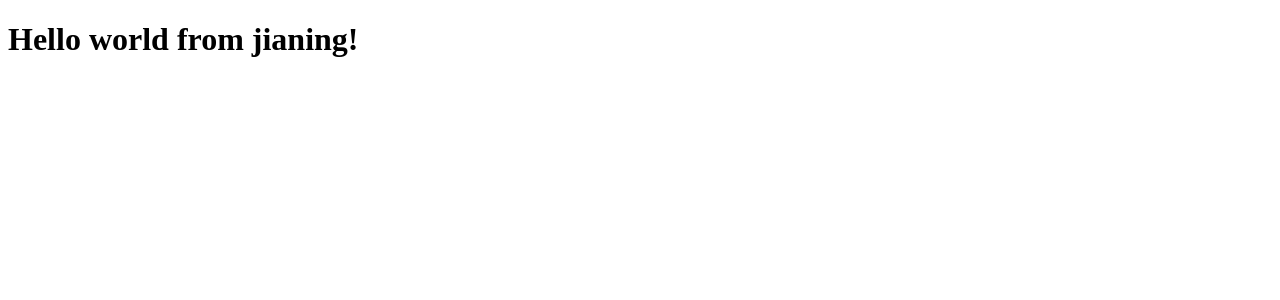
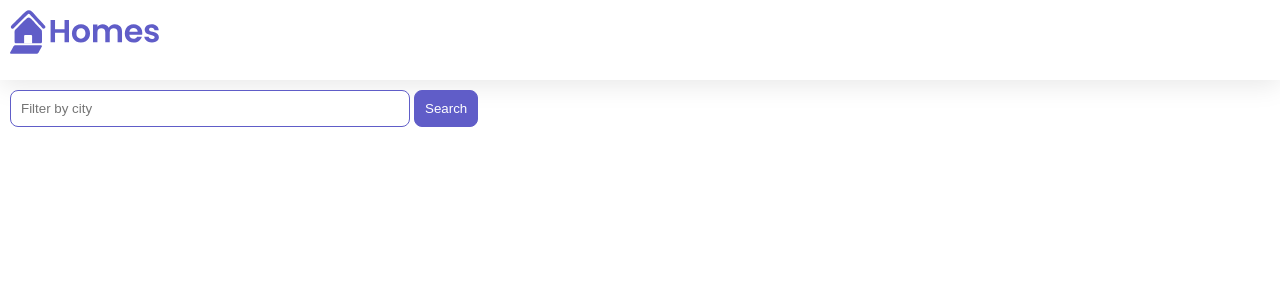
Before and after one commit to jianingroja/angular-first-app, an Angular app: page / in a window 1280 px wide. Shown: the top 300 px of the page. Built offline with nearby package versions, Linux system fonts and the light colour scheme.

Commit message:
feat: home component

```diff
--- a/src/app/app.component.css
+++ b/src/app/app.component.css
@@ -0,0 +1,12 @@
+:host {
+  --content-padding: 10px;
+}
+header {
+  display: block;
+  height: 60px;
+  padding: var(--content-padding);
+  box-shadow: 0px 5px 25px var(--shadow-color);
+}
+.content {
+  padding: var(--content-padding);
+}
--- a/src/app/app.component.ts
+++ b/src/app/app.component.ts
@@ -1,10 +1,27 @@
 import { Component } from '@angular/core';
+import { HomeComponent } from './home/home.component';
 
 @Component({
   selector: 'app-root',
-  template: `<h1>Hello world from {{ name }}!</h1>`,
+  standalone: true,
+  imports: [HomeComponent],
+  template: `
+    <main>
+      <header class="brand-name">
+        <img
+          class="brand-logo"
+          src="/assets/logo.svg"
+          alt="logo"
+          aria-hidden="true"
+        />
+      </header>
+      <section class="content">
+        <app-home></app-home>
+      </section>
+    </main>
+  `,
   styleUrls: ['./app.component.css'],
 })
 export class AppComponent {
-  name = 'jianing';
+  title = 'default';
 }
--- /dev/null
+++ b/src/app/home/home.component.css
@@ -0,0 +1,40 @@
+.results {
+  display: grid;
+  column-gap: 14px;
+  row-gap: 14px;
+  grid-template-columns: repeat(auto-fill, minmax(400px, 400px));
+  margin-top: 50px;
+  justify-content: space-around;
+}
+
+input[type="text"] {
+  border: solid 1px var(--primary-color);
+  padding: 10px;
+  border-radius: 8px;
+  margin-right: 4px;
+  display: inline-block;
+  width: 30%;
+}
+
+button {
+  padding: 10px;
+  border: solid 1px var(--primary-color);
+  background: var(--primary-color);
+  color: white;
+  border-radius: 8px;
+}
+
+@media (min-width: 500px) and (max-width: 768px) {
+  .results {
+    grid-template-columns: repeat(2, 1fr);
+  }
+  input[type="text"] {
+    width: 70%;
+  }
+}
+
+@media (max-width: 499px) {
+  .results {
+    grid-template-columns: 1fr;
+  }
+}
--- /dev/null
+++ b/src/app/home/home.component.ts
@@ -0,0 +1,18 @@
+import { Component } from '@angular/core';
+import { CommonModule } from '@angular/common';
+
+@Component({
+  selector: 'app-home',
+  standalone: true,
+  imports: [CommonModule],
+  template: `
+    <section>
+      <form>
+        <input type="text" placeholder="Filter by city" />
+        <button class="primary" type="button">Search</button>
+      </form>
+    </section>
+  `,
+  styleUrls: ['./home.component.css'],
+})
+export class HomeComponent {}
--- a/src/main.ts
+++ b/src/main.ts
@@ -1,7 +1,13 @@
-import { platformBrowserDynamic } from '@angular/platform-browser-dynamic';
+/*
+ *  Protractor support is deprecated in Angular.
+ *  Protractor is used in this example for compatibility with Angular documentation tools.
+ */
+import {
+  bootstrapApplication,
+  provideProtractorTestingSupport,
+} from '@angular/platform-browser';
+import { AppComponent } from './app/app.component';
 
-import { AppModule } from './app/app.module';
-
-
-platformBrowserDynamic().bootstrapModule(AppModule)
-  .catch(err => console.error(err));
+bootstrapApplication(AppComponent, {
+  providers: [provideProtractorTestingSupport()],
+}).catch((err) => console.error(err));
--- a/src/styles.css
+++ b/src/styles.css
@@ -1 +1,23 @@
 /* You can add global styles to this file, and also import other style files */
+* {
+  margin: 0;
+  padding: 0;
+}
+
+body {
+  font-family: "Be Vietnam Pro", sans-serif;
+}
+:root {
+  --primary-color: #605dc8;
+  --secondary-color: #8b89e6;
+  --accent-color: #e8e7fa;
+  --shadow-color: #e8e8e8;
+}
+
+button.primary {
+  padding: 10px;
+  border: solid 1px var(--primary-color);
+  background: var(--primary-color);
+  color: white;
+  border-radius: 8px;
+}
```
Also changed, not shown: src/assets/location-pin.svg (added), src/assets/logo.svg (added).
